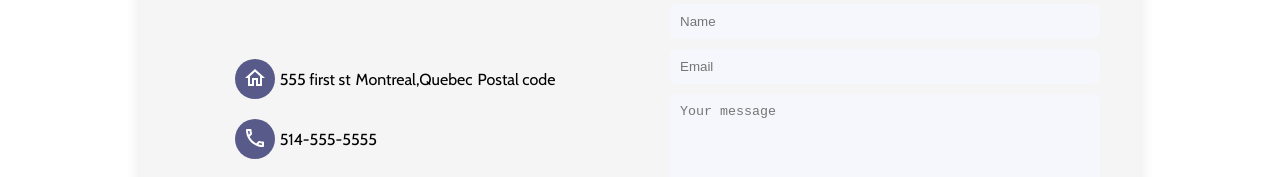
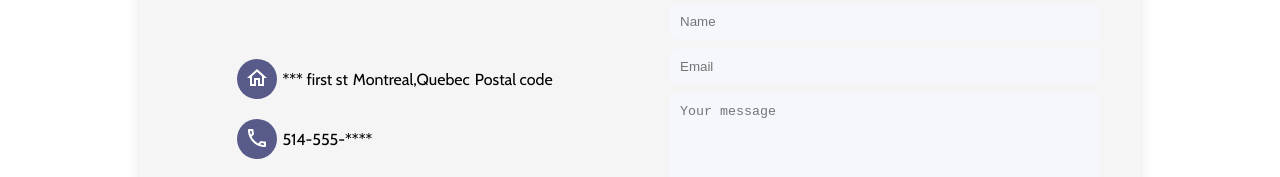
Before and after one commit to EvanWCC86/portfolio, a React (Create React App) app: page /contact in a window 1280 px wide. Shown: the part 271-448 px from the top of the page. Built offline with nearby package versions, Linux system fonts and the light colour scheme; a web font is replaced by a local one.

Commit message:
change recipe web name and change contack info

```diff
--- a/src/data/projectsData.js
+++ b/src/data/projectsData.js
@@ -8,7 +8,7 @@ export const projectsData = [
     },
     {
         id:"2",
-        websiteUrl:"https://www.evanwebrecipes.com",
+        websiteUrl:"https://recipes-ready.netlify.app",
         name:"Recipes website",
         skilles:["React", "material-ui"]
     },
--- a/src/pages/ContactPage.js
+++ b/src/pages/ContactPage.js
@@ -15,14 +15,14 @@ const ContactPage = () => {
                     <div className="infoItem">
                         <button><HomeOutlinedIcon /></button>
                         <div>
-                            <span>555 first st</span>
+                            <span>*** first st</span>
                             <span>Montreal,Quebec</span>
                             <span>Postal code</span>
                         </div>
                     </div>
                     <div className="infoItem">
                         <button><PhoneOutlinedIcon /></button>
-                        <span>514-555-5555</span>
+                        <span>514-555-****</span>
                     </div>
                     <div className="infoItem">
                         <button><EmailOutlinedIcon /></button>
```
